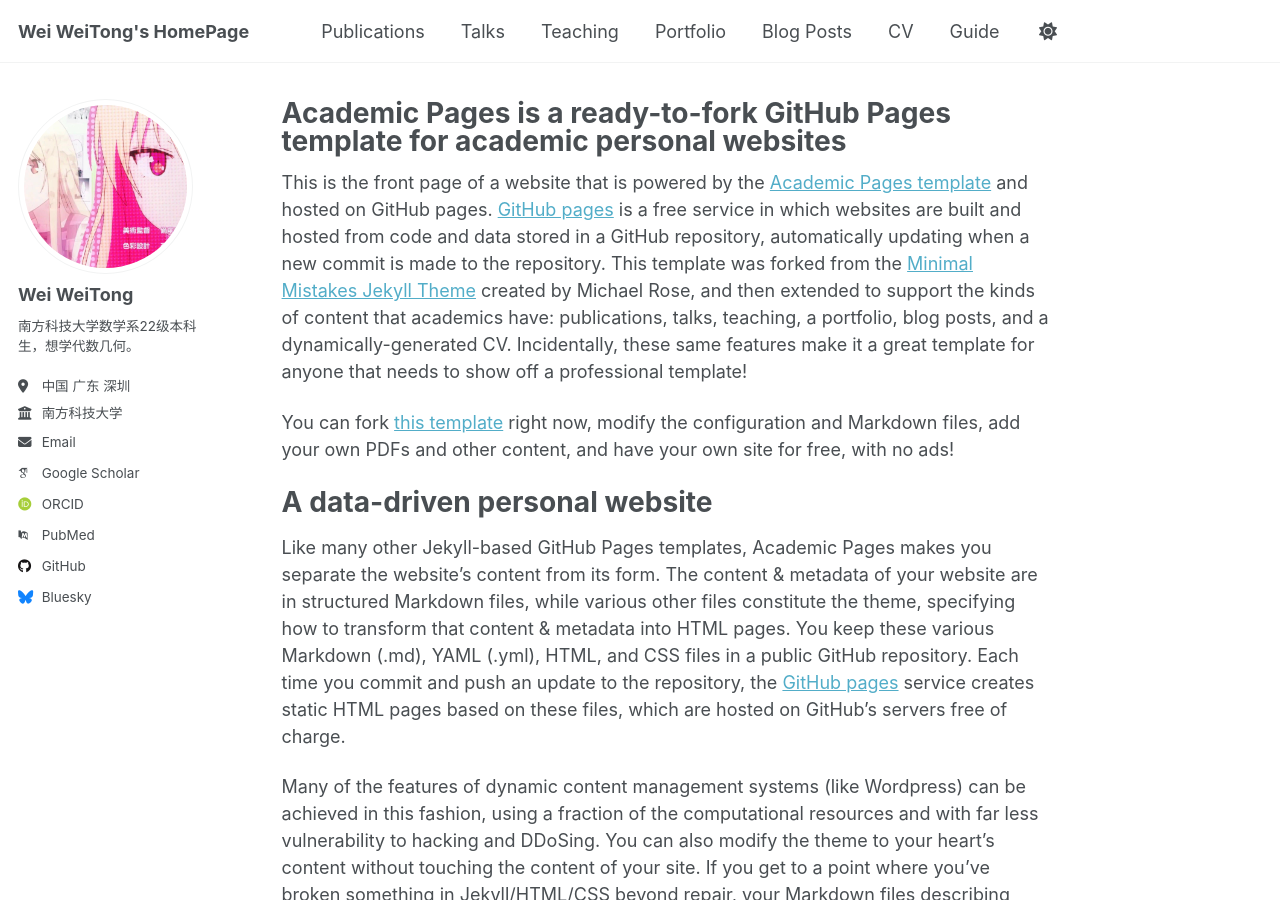
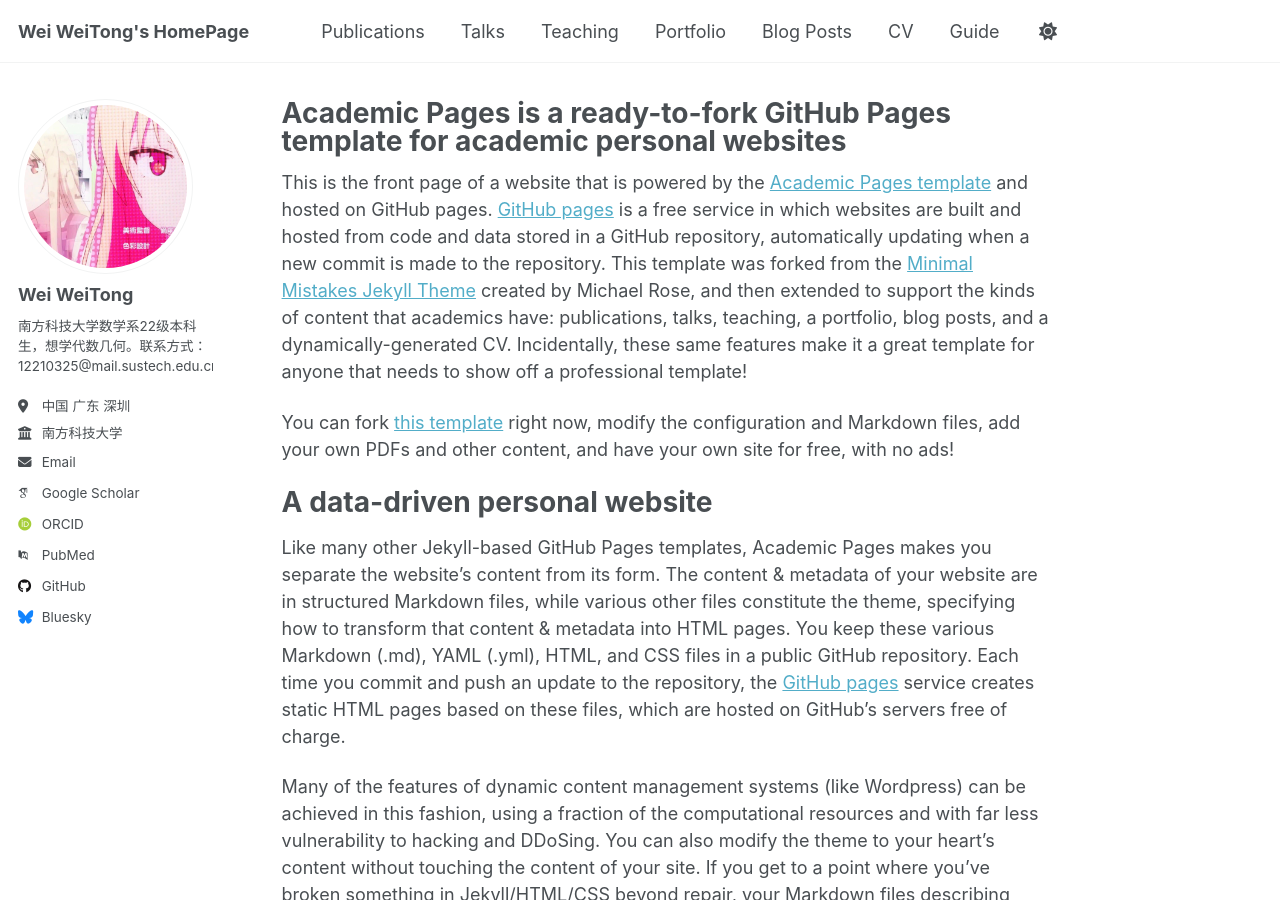
Before and after one commit to wwt2022/wwt2022.github.io, a Jekyll site: the page built from _pages/about.md, in a window 1280 px wide and 900 px high. Built offline with Jekyll 4.4.1, drawn with Linux system fonts in a browser that asks for light colours; some web fonts are replaced; a script that is not in the unit is left out.

Commit message:
Update _config.yml

```diff
--- a/_config.yml
+++ b/_config.yml
@@ -25,7 +25,7 @@ author:
   avatar           : https://github.com/wwt2022/wwt2022.github.io/raw/master/images/mashiro.jpg
   name             : "Wei WeiTong"
   pronouns         : # example: "she/her"
-  bio              : "南方科技大学数学系22级本科生，想学代数几何。"
+  bio              : "南方科技大学数学系22级本科生，想学代数几何。联系方式：12210325@mail.sustech.edu.cn"
   location         : "中国 广东 深圳"
   employer         : "南方科技大学"
   uri              : # URL
```
